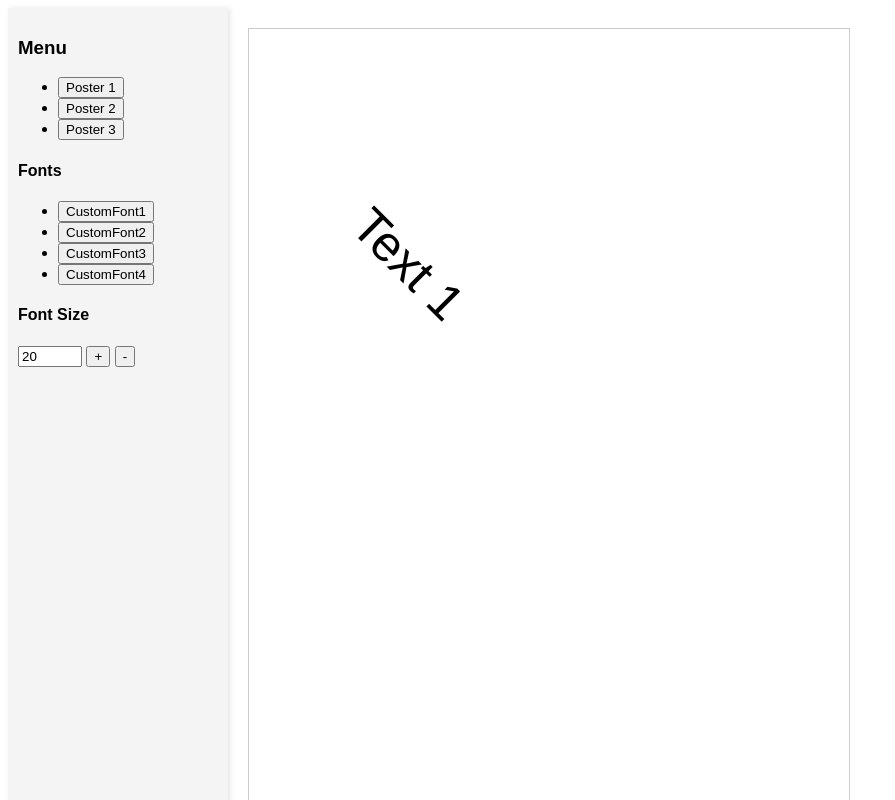
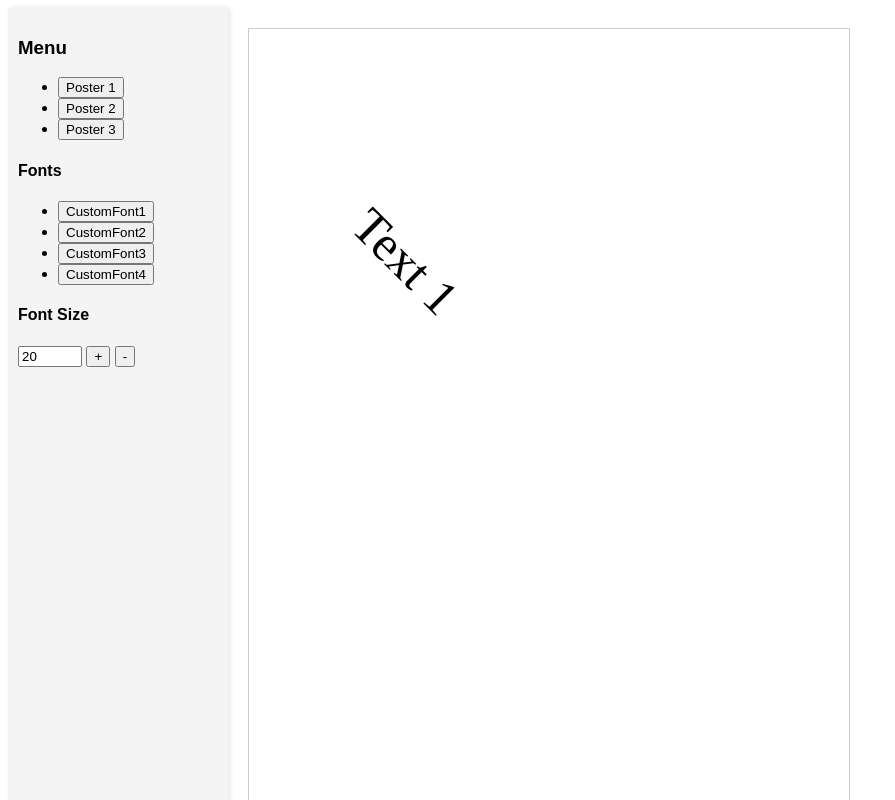
Before and after one commit to grgGIT/NMID-NMD-Capstone, a website: page client/posterCreate.html in a window 1280 px wide. Shown: the top 800 px of the page, without its empty margins (0-895 px from the left). Drawn offline with Linux system fonts and the light colour scheme.

Commit message:
11/9 Input Page Attempts

```diff
--- a/client/posterCreate.html
+++ b/client/posterCreate.html
@@ -64,14 +64,14 @@
     </div>
     <script>
 
-            const canvas = document.getElementById('canvas');
+        const canvas = document.getElementById('canvas');
         const ctx = canvas.getContext('2d');
         let posters = ['assets/posterImages/poster1.jpg', 'assets/posterImages/poster2.jpg', 'assets/posterImages/poster3.jpg'];
         let posterIndex = 0;
         let textElements = [
-            [{ x: 100, y: 200, text: "Text 1", font: "Arial", color: "#000000", size: 50, angle: 45 }],
-            [{ x: 100, y: 400, text: "Text 2", font: "Arial", color: "#000000", size: 80, angle: -33 }],
-            [{ x: 300, y: 600, text: "Text 3", font: "Arial", color: "#000000", size: 60, angle: 180 }]
+            [{ x: 100, y: 200, text: "Text 1", font: "CustomFont2", color: "#000000", size: 50, angle: 45 }],
+            [{ x: 100, y: 400, text: "Text 2", font: "CustomFont2", color: "#000000", size: 80, angle: -33 }],
+            [{ x: 300, y: 600, text: "Text 3", font: "CustomFont2", color: "#000000", size: 60, angle: 180 }]
         ];
         let fonts = ['CustomFont1', 'CustomFont2', 'CustomFont3', 'CustomFont4'];
         let selectedTextElement = null;
@@ -222,6 +222,7 @@
             const y = e.clientY - rect.top;
             selectedTextElement = textElements[posterIndex].find(el => {
                 const width = ctx.measureText(el.text).width;
+                console.log(width);
                 // Adjusted to fit the text
                 return x >= el.x && x <= el.x + width && y >= el.y - el.size && y <= el.y;
             });
```
